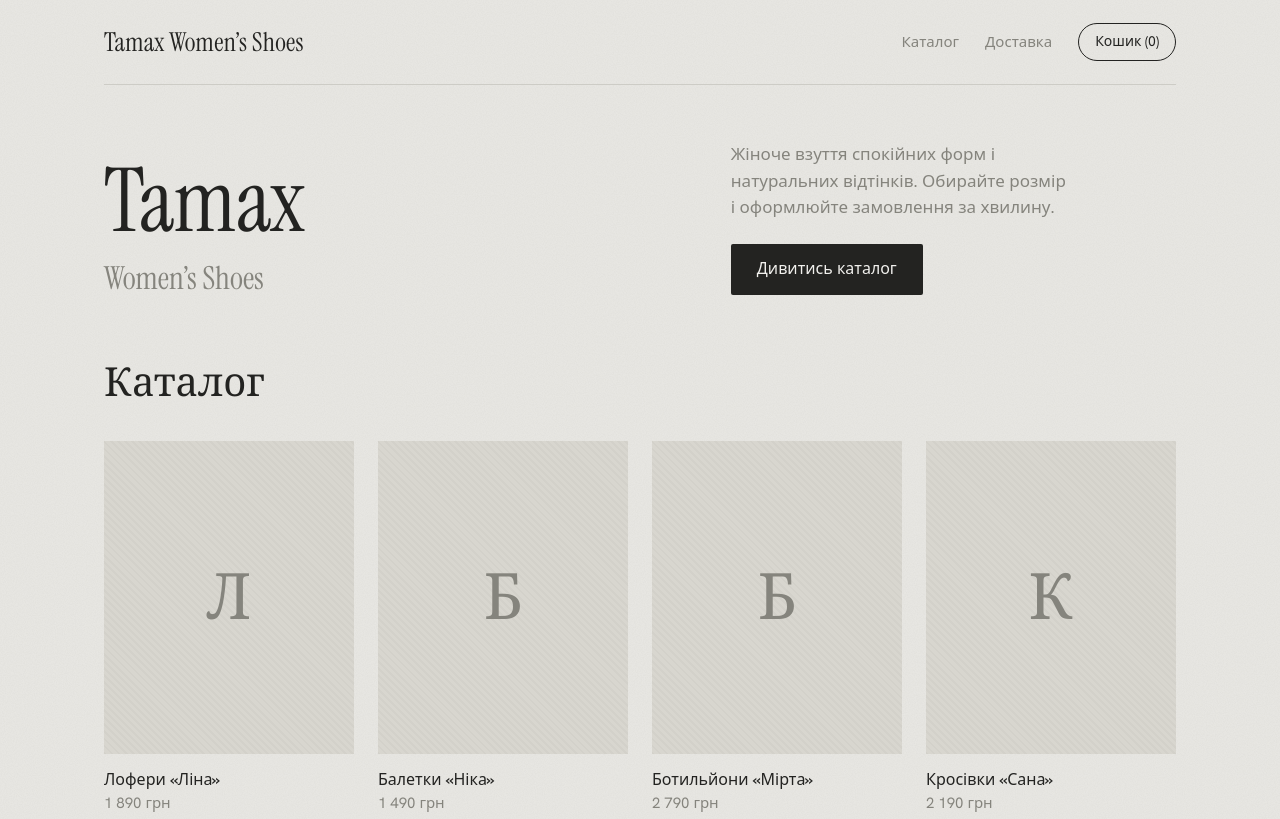
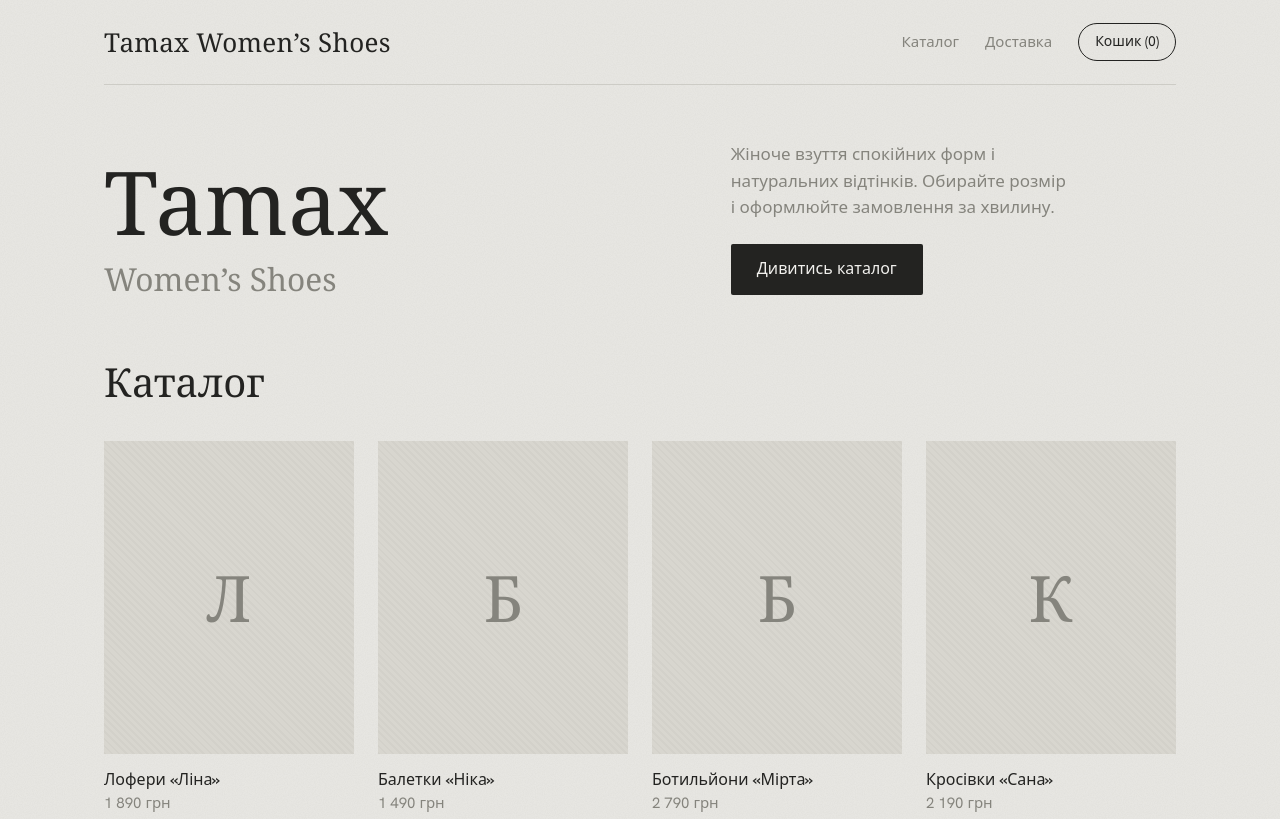
Before and after one commit to tamaxshoes/Tamax, a plain HTML site: page index.html in a window 1280 px wide. Shown: the top 819 px of the page. Drawn offline with Linux system fonts and the light colour scheme.

Commit message:
Update index.html

```diff
--- a/index.html
+++ b/index.html
@@ -5,7 +5,7 @@
 <meta name="viewport" content="width=device-width, initial-scale=1">
 <title>Tamax Women’s Shoes</title>
 <link rel="preconnect" href="https://fonts.googleapis.com">
-<link href="https://fonts.googleapis.com/css2?family=Instrument+Serif&family=Hanken+Grotesk:wght@400;500;600&display=swap" rel="stylesheet">
+<link href="https://fonts.googleapis.com/css2?family=Lora:wght@400;500&family=Hanken+Grotesk:wght@400;500;600&display=swap" rel="stylesheet">
 <style>
 :root{
   --bg:#e9e8e4; --paper:#f1f0ed; --ink:#232321; --mute:#85847d; --line:#cdccc6; --stone:#d8d6cf; --dark:#2b2b29;
```
